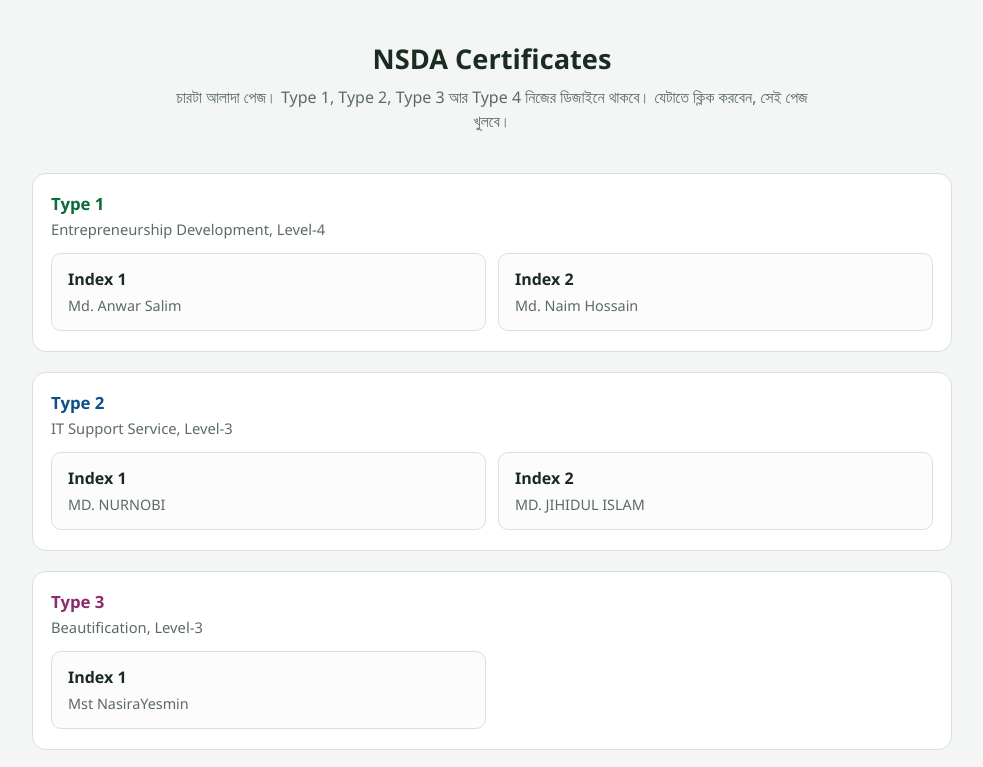
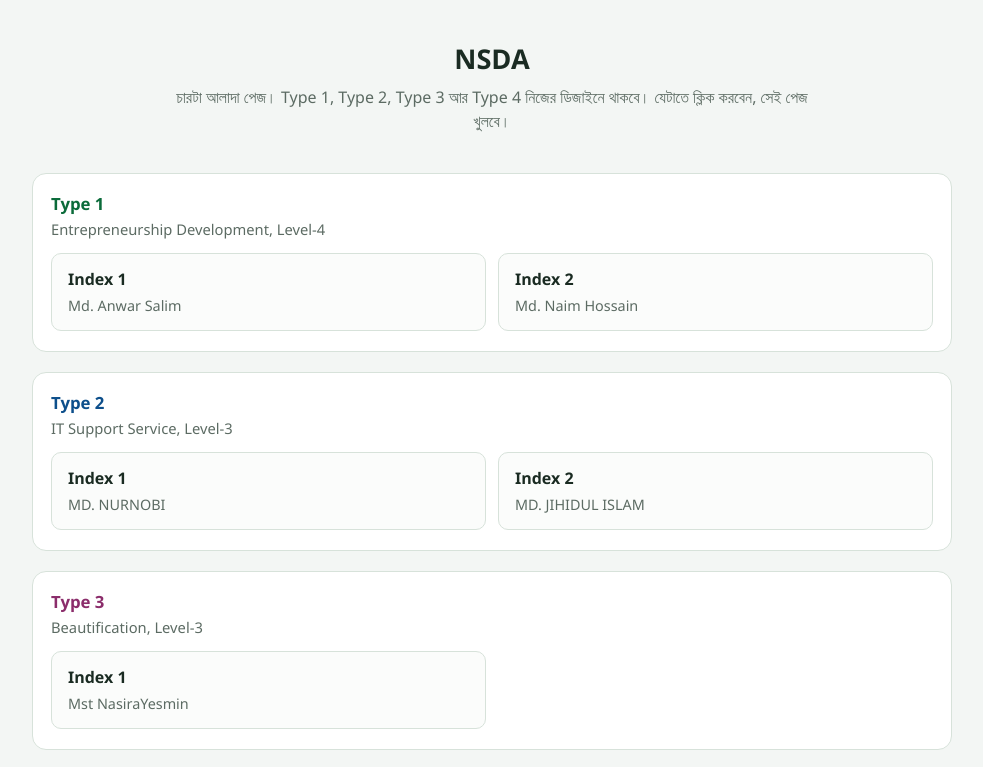
Before and after one commit to edpsiraj/nsda-certificate, a plain HTML site: page index.html in a window 1280 px wide. Shown: the top 767 px of the page, without its empty margins (148-1131 px from the left). Drawn offline with Linux system fonts and the light colour scheme.

Commit message:
Change title and header from 'NSDA Certificates' to 'NSDA'

```diff
--- a/index.html
+++ b/index.html
@@ -3,7 +3,7 @@
 <head>
   <meta charset="UTF-8">
   <meta name="viewport" content="width=device-width, initial-scale=1">
-  <title>NSDA Certificates</title>
+  <title>NSDA</title>
   <link rel="icon" type="image/png" href="favicon.png">
   <style>
     :root {
@@ -103,7 +103,7 @@
 </head>
 <body>
   <header>
-    <h1>NSDA Certificates</h1>
+    <h1>NSDA</h1>
     <p>চারটা আলাদা পেজ। Type 1, Type 2, Type 3 আর Type 4 নিজের ডিজাইনে থাকবে। যেটাতে ক্লিক করবেন, সেই পেজ খুলবে।</p>
   </header>
   <main>
@@ -181,7 +181,7 @@
         if (!file) {
           document.body.classList.remove("is-certificate");
           frame.removeAttribute("src");
-          document.title = "NSDA Certificates";
+          document.title = "NSDA";
           return;
         }
         document.body.classList.add("is-certificate");
```
